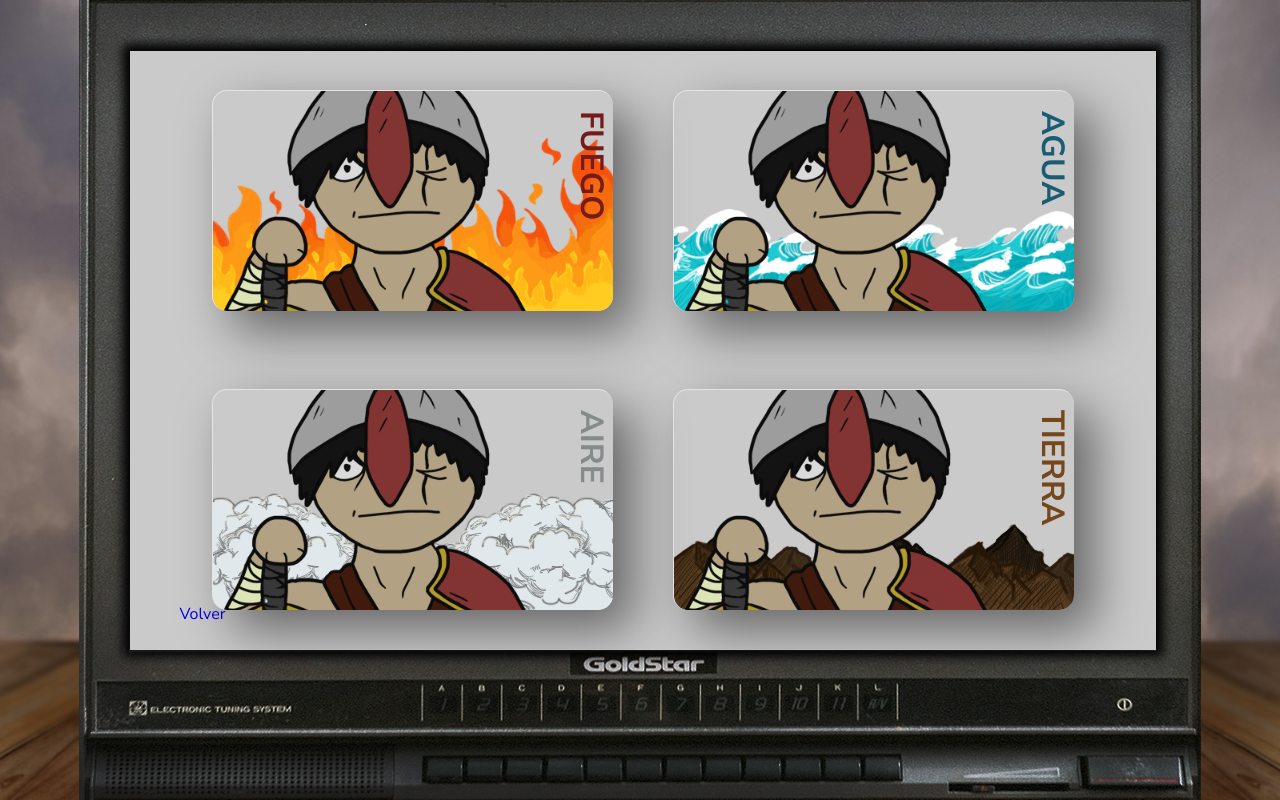
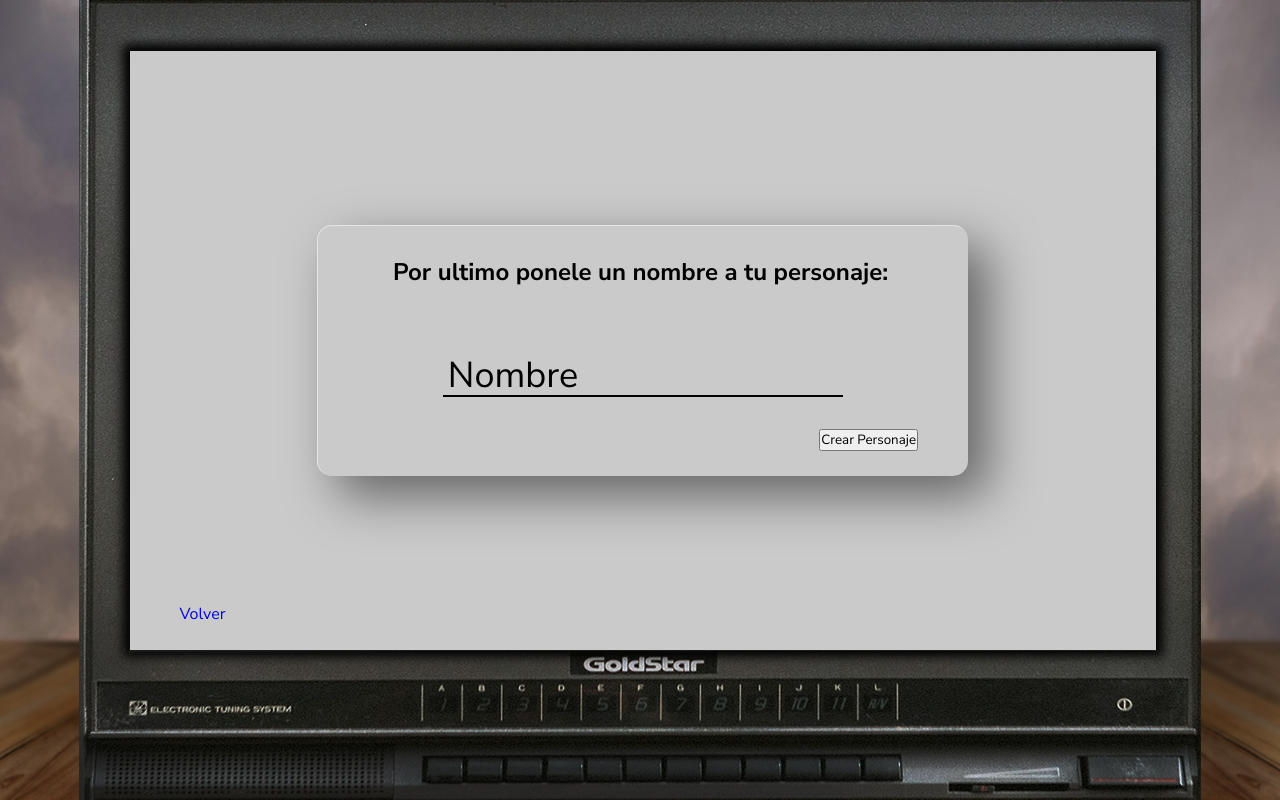
Before and after one commit to FranMacedonio/SimuladorRPG-Macedonio, a plain HTML site: page pages/creacion.html in a window 1280 px wide. Drawn offline with nearby package versions, Linux system fonts and the light colour scheme.

Commit message:
Maqueteando la seccion del nickname

```diff
--- a/pages/creacion.html
+++ b/pages/creacion.html
@@ -136,7 +136,7 @@
 
 
 
-            <div class="glass-card elemento">
+            <!-- <div class="glass-card elemento">
                 <img src="../media/guerrero/humano/a.png" alt="">
                 <div class="content fuego">
                     <h1>FUEGO</h1>
@@ -162,8 +162,17 @@
                 <div class="content tierra">
                     <h1>TIERRA</h1>
                 </div>
+            </div> -->
+
+
+            <div class="glass-card intro nickname">
+                <div class="content">
+                    <h2>Por ultimo ponele un nombre a tu personaje:</h2>
+                    <input class="input" type="text">
+                    <p class="input-active">Nombre</p>
+                    <button class="btn-crear">Crear Personaje</button>
+                </div>
             </div>
-
 
 
             <a href="../index.html">Volver</a>
--- a/scss/estilos.scss
+++ b/scss/estilos.scss
@@ -10,6 +10,11 @@
 
 a{
     text-decoration: none;
+}
+input{
+    &:focus{
+        outline: none;
+    }
 }
 
 #contenedor{
@@ -222,6 +227,40 @@ a{
                     right: 50px;
                     bottom: 25px;
                 }
+
+                &.nickname{
+                    height: 250px;
+
+                    h2{
+                        position: absolute;
+                        top: 30px;
+                    }
+
+                    .input-active{
+                        position: absolute;
+                        bottom: 75px;
+                        left: 95px;
+                        pointer-events: none;
+                        width: 200px;
+                        height: 50px;
+                        font-size: 36px;
+                    }
+
+                    .input{
+                        position: relative;
+                        margin: 50px;
+                        width: 400px;
+                        height: 50px;
+                        border: none;
+                        bottom: -20px;
+                        border-bottom: 2px solid black;
+                        background-color: transparent;
+                        font-size: 36px;
+                        font-family: 'Source Sans Pro', sans-serif;
+                        font-style: italic;
+                    }
+                }
+
             }
 
             .elemento{
@@ -235,7 +274,7 @@ a{
                     width: 100%;
                     left: -20px;
 
-                    transition: width 250ms ease-in-out;
+                    transition: width 350ms ease-in;
                 }
 
                 h1{
@@ -247,7 +286,7 @@ a{
                     top: 20px;
                     right: 0;
 
-                    transition: transform 500ms ease-in-out;
+                    transition: transform 350ms ease-in;
                 }
 
                 .content{
@@ -261,7 +300,7 @@ a{
                         height: 220px;
                         z-index: -1;
 
-                        transition: transform 350ms ease;
+                        transition: transform 350ms ease-in;
                     }
 
                     &.fuego{
```
Also changed, not shown: css/estilos.css, 1 other file.
